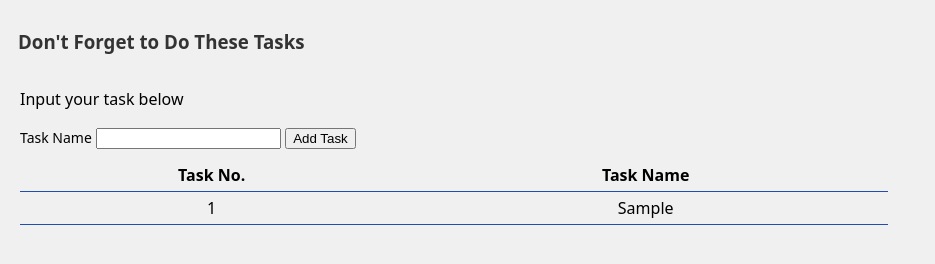
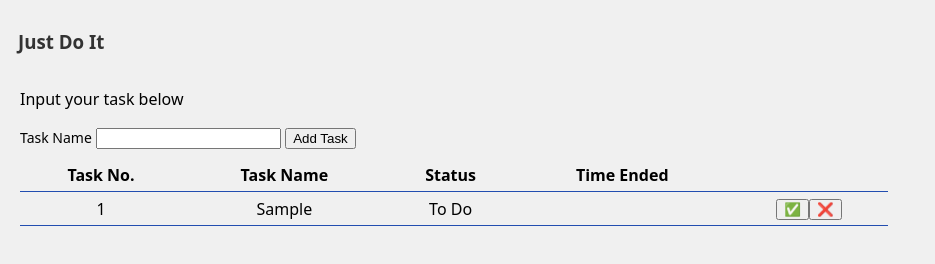
Before and after one commit to reyhandra-k/first-web-project, a plain HTML site: page index.html in a window 1280 px wide. Both pictures are taken after typing "Sample" into the empty fields and a click on the button "Add Task". Shown: the whole page, without its empty margins (0-935 px from the left). Drawn offline with Linux system fonts and the light colour scheme.

Commit message:
add complete and delete task features (#1)

```diff
--- a/index.html
+++ b/index.html
@@ -8,7 +8,7 @@
 </head>
 <body>
     <header>
-        <h3>Don't Forget to Do These Tasks</h3>
+        <h3>Just Do It</h3>
     </header>
     <main>
         <p>Input your task below</p>
@@ -18,9 +18,11 @@
         <br>
         <table id="tasktable">
             <tr>
-                <th>Task No.</th>
-                <th>Task Name</th>
-                <!-- <th>Task Settings</th> -->
+                <th id="taskNoCol">Task No.</th>
+                <th id="taskNameCol">Task Name</th>
+                <th id="taskStatusCol">Status</th>
+                <th id="taskEndedCol">Time Ended</th>
+                <th id="taskConfigCol"></th>
             </tr>
         </table>
     </main>
--- a/script.js
+++ b/script.js
@@ -1,24 +1,64 @@
 let currentTaskNumber = 1;
 
-function addTask() {
+let addTask = () => {
     let taskName = document.getElementById("taskname");
     if (taskName.value) {
         insertTaskToTable(currentTaskNumber, taskName.value);
         currentTaskNumber += 1;
         taskName.value = "";
     } else {
-        alert("Please Input Your Task")
+        alert("Please Input Your Task");
     }
 }
 
-function insertTaskToTable(taskNumber, taskName) {
+let insertTaskToTable = (taskNumber, taskName) => {
     const row = document.createElement("tr");
     const tdNum = document.createElement("td");
     const tdTask = document.createElement("td");
+
+    const tdTaskConfig = document.createElement("td");
+    const tdDelTaskButton = document.createElement("button");
+    tdDelTaskButton.setAttribute("onclick","deleteTask(this)");
+    tdDelTaskButton.innerText = "❌";
+    const tdResolveTaskButton = document.createElement("button");
+    tdResolveTaskButton.setAttribute("onclick","resolveTask(this)") ;
+    tdResolveTaskButton.innerText = "✅";
+    tdTaskConfig.appendChild(tdResolveTaskButton);
+    tdTaskConfig.appendChild(tdDelTaskButton);
+
+    const tdTaskStatus = document.createElement("td");
+    tdTaskStatus.innerText = "To Do";
+
     tdNum.innerText = taskNumber;
     tdTask.innerText = taskName;
     row.appendChild(tdNum);
     row.appendChild(tdTask);
+    row.appendChild(tdTaskStatus);
+    row.appendChild(document.createElement("td"));
+    row.appendChild(tdTaskConfig);
     document.getElementById("tasktable").appendChild(row);
-    alert("Task Added: " + taskName);
+    // alert("Task Added: " + taskName);
 }
+
+let getCurrentDatetime = () => {
+    let today = new Date();
+    let date = today.getFullYear()+'-'+(today.getMonth()+1)+'-'+today.getDate();
+    let minute = 0
+    if(today.getMinutes() < 10) {minute = "0"+today.getMinutes()} else {minute = today.getMinutes()}
+    let time = today.getHours() + ":" + minute + ":" + today.getSeconds();
+    let dateTime = date+' '+time;
+    return dateTime
+}
+
+let resolveTask = (button) => {
+    console.log(getCurrentDatetime())
+    let tab = document.getElementById('tasktable');
+    tab.rows[button.parentNode.parentNode.rowIndex].cells[document.getElementById("taskEndedCol").cellIndex].innerText = getCurrentDatetime();
+    tab.rows[button.parentNode.parentNode.rowIndex].cells[document.getElementById("taskStatusCol").cellIndex].innerText = "Completed";
+    button.remove();
+}
+
+let deleteTask = (button) => {
+    let tab = document.getElementById('tasktable');
+    tab.deleteRow(button.parentNode.parentNode.rowIndex);
+}
```
